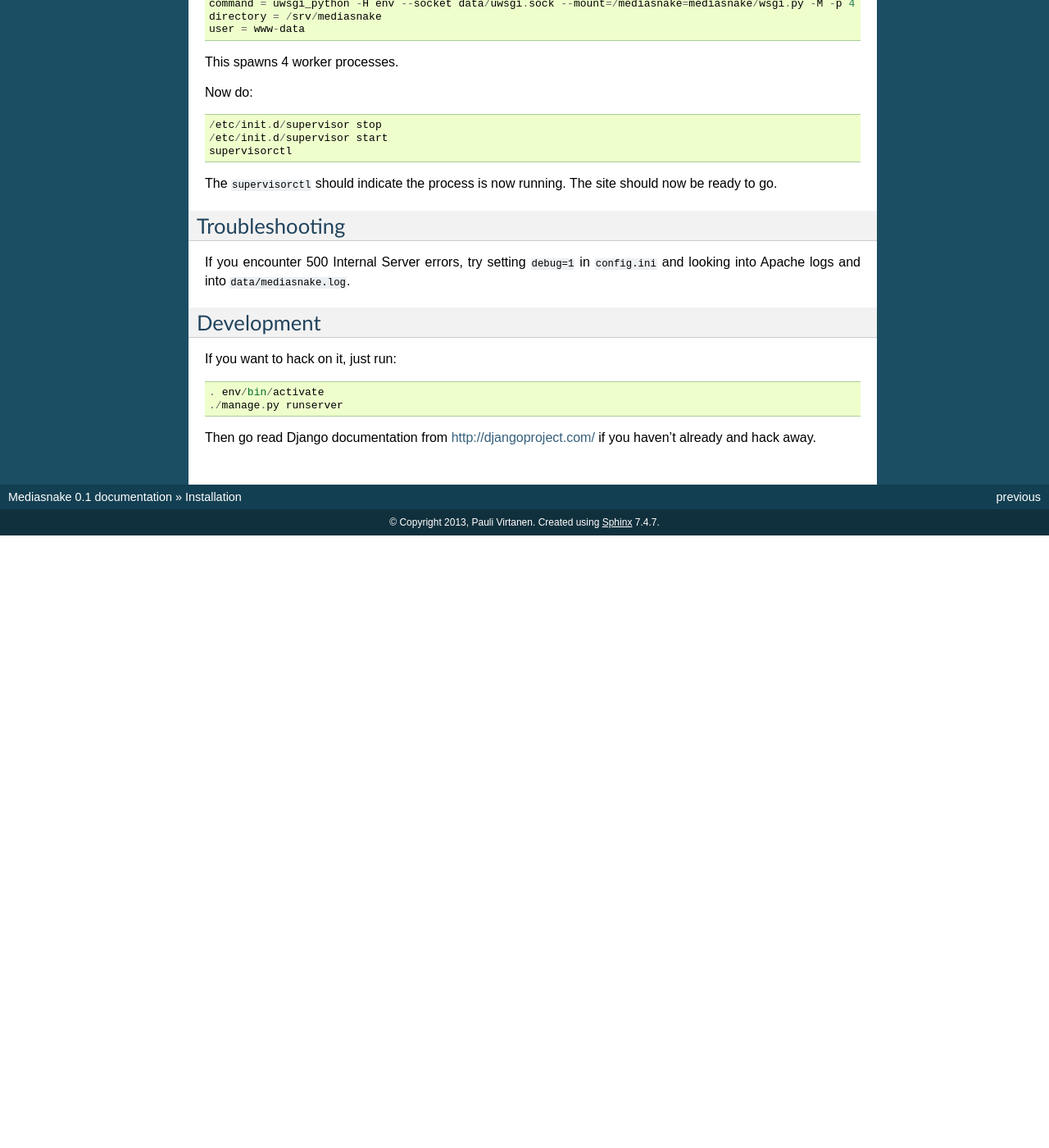
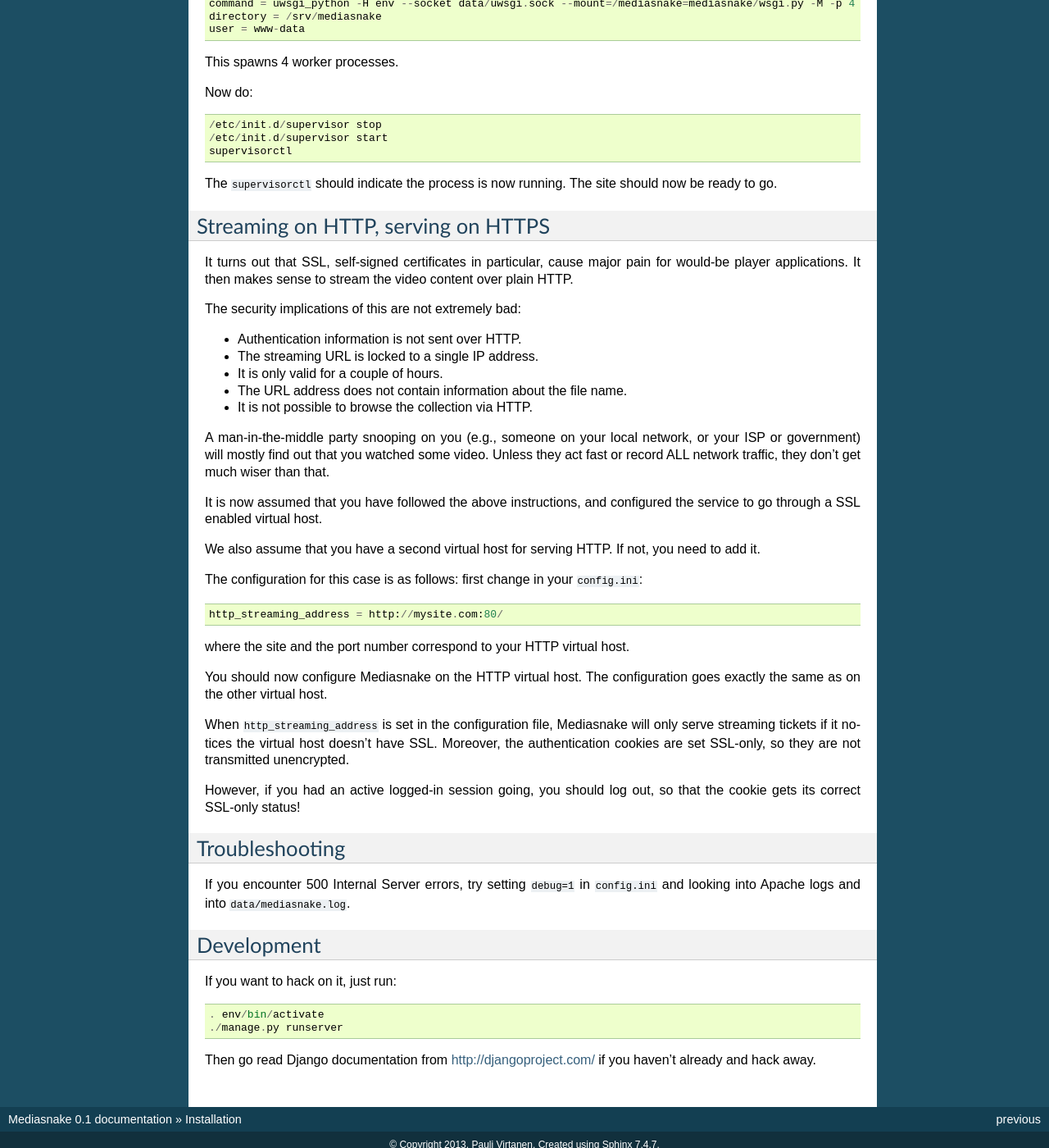
Before and after one commit to pv/mediasnake, a Sphinx documentation site: the page built from docs/install.rst, in a window 1280 px wide and 1400 px high, scrolled down 2828 px. Shown: the whole window at 82% size. Built offline with Sphinx 7.4.7, drawn with Linux system fonts in a browser that asks for light colours; before the commit the page ends 3481 px from its top, so only the background shows below that; some of the changed text lies outside the part shown.

Commit message:
docs: explain how to stream via HTTP

```diff
--- a/docs/install.rst
+++ b/docs/install.rst
@@ -188,6 +188,52 @@ The ``supervisorctl`` should indicate the process is now running. The
 site should now be ready to go.
 
 
+Streaming on HTTP, serving on HTTPS
+===================================
+
+It turns out that SSL, self-signed certificates in particular, cause
+major pain for would-be player applications. It then makes sense to
+stream the video content over plain HTTP.
+
+The security implications of this are not extremely bad:
+
+- Authentication information is not sent over HTTP.
+- The streaming URL is locked to a single IP address.
+- It is only valid for a couple of hours.
+- The URL address does not contain information about the file name.
+- It is not possible to browse the collection via HTTP.
+
+A man-in-the-middle party snooping on you (e.g., someone on your local
+network, or your ISP or government) will mostly find out that you
+watched some video. Unless they act fast or record ALL network traffic,
+they don't get much wiser than that.
+
+It is now assumed that you have followed the above instructions, and
+configured the service to go through a SSL enabled virtual host.
+
+We also assume that you have a second virtual host for serving HTTP.
+If not, you need to add it.
+
+The configuration for this case is as follows: first change in your
+``config.ini``::
+
+    http_streaming_address = http://mysite.com:80/
+
+where the site and the port number correspond to your HTTP virtual
+host.
+
+You should now configure Mediasnake on the HTTP virtual host. The
+configuration goes exactly the same as on the other virtual host.
+
+When ``http_streaming_address`` is set in the configuration file,
+Mediasnake will only serve streaming tickets if it notices the virtual
+host doesn't have SSL. Moreover, the authentication cookies are set
+SSL-only, so they are not transmitted unencrypted.
+
+However, if you had an active logged-in session going, you should log
+out, so that the cookie gets its correct SSL-only status!
+
+
 Troubleshooting
 ===============
 
```
